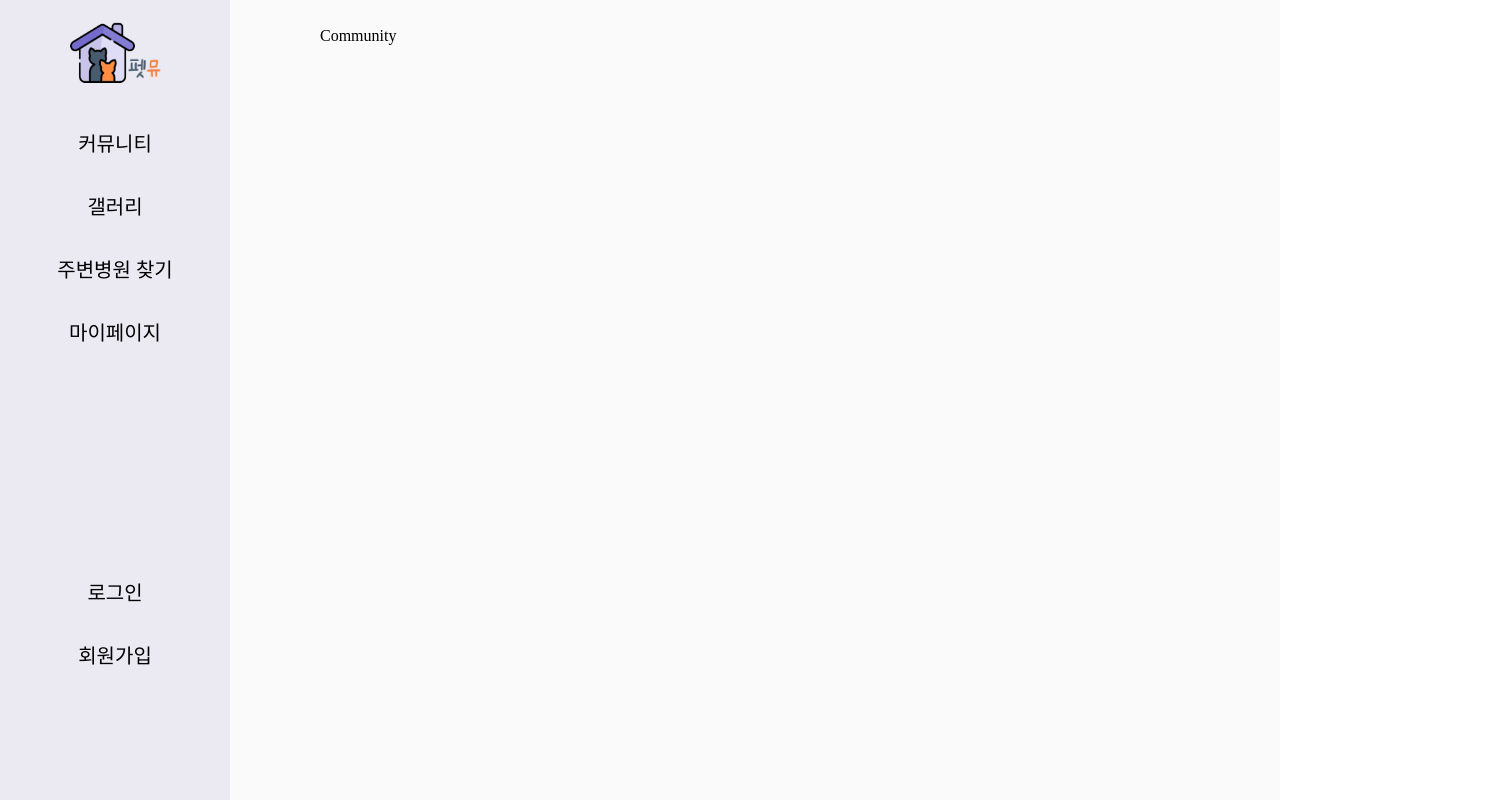
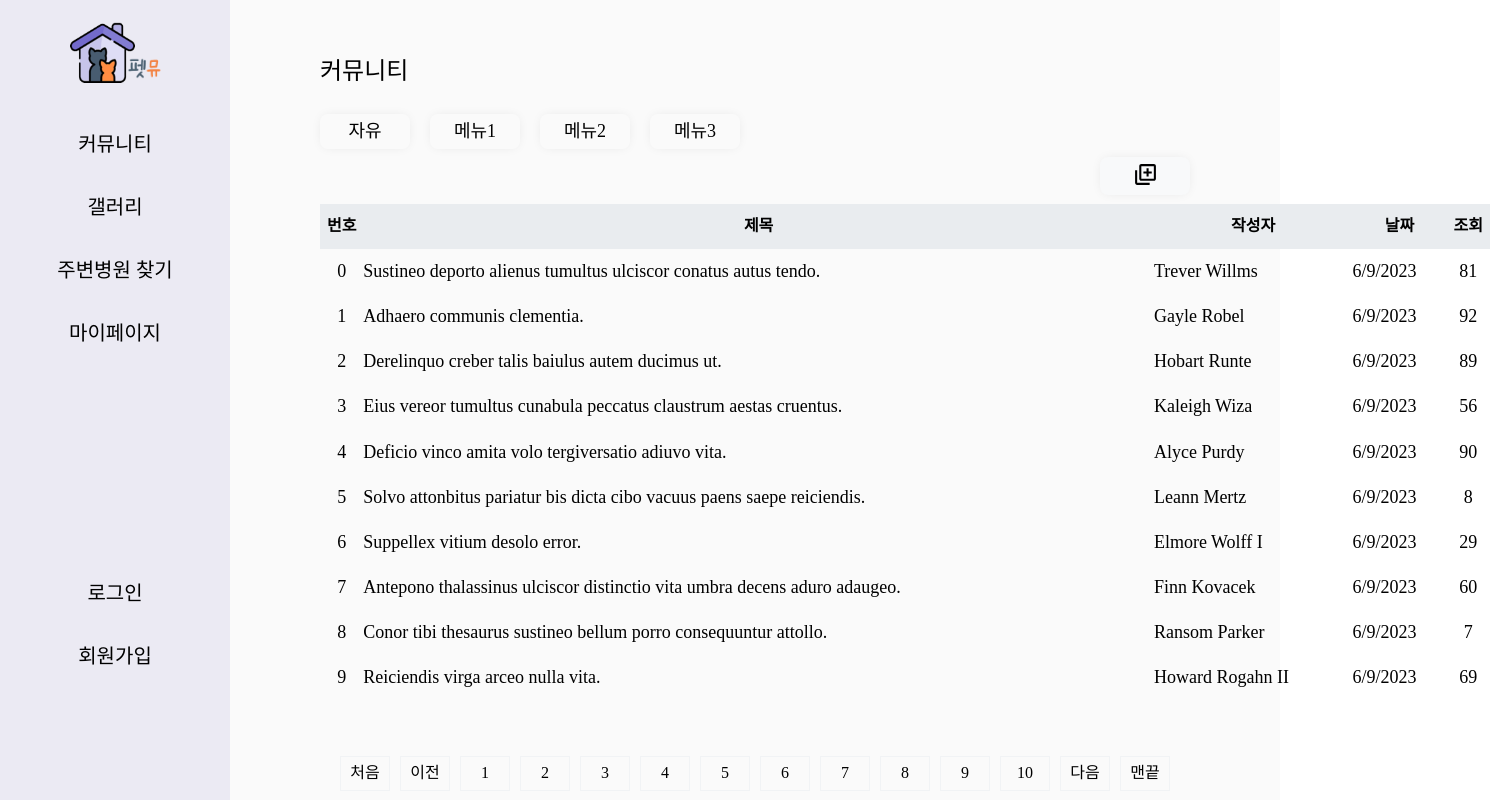
Before and after one commit to Dong-Hoon94/petmu, a React (Vite) app: page /community in a window 1280 px wide. Shown: the top 800 px of the page, 1490 px wide, since content can reach past the window. Built offline with nearby package versions, Linux system fonts and the light colour scheme.

Commit message:
Feat: 커뮤니티 게시판 UI 구현

```diff
--- a/src/components/app/index.jsx
+++ b/src/components/app/index.jsx
@@ -2,7 +2,7 @@ import {Routes, Route} from 'react-router-dom'
 import MainLayout from "../../layouts/MainLayout";
 import Home from "../../pages/home";
 import Login from '../../pages/login';
-import SignUp from '../SignUp';
+// import SignUp from '../SignUp';
 import My from '../../pages/My';
 import Community from '../../pages/community';
 
@@ -17,7 +17,7 @@ const App = () => {
         <Route path='/search-ah' element={<Home />}/>
         <Route path='/my' element={<My />}/>
         <Route path='/login' element={<Login />}/>
-        <Route path='/signup' element={<SignUp />}/>
+        {/* <Route path='/signup' element={<SignUp />}/> */}
       </Routes>
     </MainLayout>
   )
--- a/src/layouts/styles.js
+++ b/src/layouts/styles.js
@@ -22,8 +22,6 @@ export const MainWrap = styled.div`
 
   .contents {
     position: relative;
-    width: 87%;
-    height: 90vh;
     margin: 0 auto;
   }
 `;
--- /dev/null
+++ b/src/pages/community/Board/index.jsx
@@ -0,0 +1,71 @@
+import PropTypes from "prop-types";
+import { useTable } from "react-table";
+import { css } from "@emotion/react";
+/** @jsxImportSource @emotion/react */
+const Board = ({ columns, data }) => {
+  const { getTableProps, getTableBodyProps, headerGroups, rows, prepareRow } =
+    useTable({ columns, data });
+  return (
+    <table
+      css={StyledTable}
+      {...getTableProps()}
+    >
+      <thead css={StyledThead}>
+        {headerGroups.map((headerGroup) => (
+          <tr key={headerGroup.id} {...headerGroup.getHeaderGroupProps()}>
+            {headerGroup.headers.map((column) => (
+              <th scope="col" key={column.id} {...column.getHeaderProps()}>
+                {column.render("Header")}
+              </th>
+            ))}
+          </tr>
+        ))}
+      </thead>
+      <tbody {...getTableBodyProps()} css={StyledTbody}>
+        {rows.map((r) => {
+          prepareRow(r);
+          return (
+            <tr key={r.id} {...r.getRowProps()}>
+              {r.cells.map((c) => (
+                <td key={c.id} {...c.getCellProps()}>
+                  {c.render("Cell")}
+                </td>
+              ))}
+            </tr>
+          );
+        })}
+      </tbody>
+    </table>
+  );
+};
+
+const StyledTable = css`
+  width: 100%;
+  border-spacing: 0;
+`;
+
+const StyledThead = css`
+  tr {
+    height: 45px;
+    background-color: #e9ecef;
+  }
+`;
+
+const StyledTbody = css`
+  font-size: 18px;
+
+  td {
+    padding: 10px 0px;
+  }
+  tr > td:first-child,
+  tr > td:last-child {
+    text-align: center;
+  }
+`;
+
+Board.prototypes = {
+  columns: PropTypes.arrayOf(PropTypes.string).isRequired,
+  data: PropTypes.arrayOf(PropTypes.object).isRequired,
+};
+
+export default Board;
--- /dev/null
+++ b/src/pages/community/comContents/index.jsx
@@ -0,0 +1,42 @@
+import Board from "../Board";
+import { faker } from "@faker-js/faker";
+import { CommunityContents } from "./styles";
+import { useMemo } from "react";
+
+const ComContents = () => {
+  const columns = useMemo(
+    () => [
+      { accessor: "num", Header: "번호"},
+      { accessor: "title", Header: "제목" },
+      { accessor: "username", Header: "작성자" },
+      { accessor: "createdAt", Header: "날짜" },
+      { accessor: "views", Header: "조회" },
+    ],
+    []
+  );
+  const data = useMemo(
+    () =>
+      Array(10)
+        .fill()
+        .map((_, idx) => ({
+          num: idx,
+          id: faker.string.uuid(),
+          title: faker.lorem.paragraph(1),
+          username: faker.person.fullName({
+            firstName: faker.person.firstName(),
+          }),
+          createdAt: new Date().toLocaleDateString(),
+          views: faker.number.int({ max: 100 }),
+        })),
+    []
+  );
+  return (
+    <CommunityContents>
+      <div className="board-wrap">
+        <Board columns={columns} data={data} />
+      </div>
+    </CommunityContents>
+  );
+};
+
+export default ComContents;
--- /dev/null
+++ b/src/pages/community/comContents/styles.js
@@ -0,0 +1,8 @@
+import styled from "@emotion/styled";
+
+export const CommunityContents = styled.section`
+  .board-wrap {
+    min-width: 1170px;
+    width: 100%;
+  }
+`;
--- /dev/null
+++ b/src/pages/community/comHeader/index.jsx
@@ -0,0 +1,49 @@
+import { Link } from "react-router-dom";
+import { ButtonWrap, CommunityHeader, MenuWrap } from "./styles";
+import { BiAddToQueue } from "react-icons/bi";
+const ComHeader = () => {
+  const onMenuClick = (e) => {
+    e.preventDefault();
+    console.log(e.target.textContent);
+  };
+  return (
+    <CommunityHeader>
+      <div className="title">
+        <span>커뮤니티</span>
+      </div>
+      <MenuWrap>
+        <ul>
+          <li>
+            <Link to="/" onClick={onMenuClick}>
+              자유
+            </Link>{" "}
+          </li>
+          <li>
+            <Link to="/" onClick={onMenuClick}>
+              메뉴1
+            </Link>{" "}
+          </li>
+          <li>
+            <Link to="/" onClick={onMenuClick}>
+              메뉴2
+            </Link>{" "}
+          </li>
+          <li>
+            <Link to="/" onClick={onMenuClick}>
+              메뉴3
+            </Link>{" "}
+          </li>
+        </ul>
+      </MenuWrap>
+      <ButtonWrap>
+        <div className="btn-container">
+          <button>
+            <BiAddToQueue size={25} />
+          </button>
+        </div>
+      </ButtonWrap>
+    </CommunityHeader>
+  );
+};
+
+export default ComHeader;
--- /dev/null
+++ b/src/pages/community/comHeader/styles.js
@@ -0,0 +1,78 @@
+import styled from "@emotion/styled";
+
+export const CommunityHeader = styled.header`
+  .title {
+    font-size: 24px;
+  }
+`;
+
+export const MenuWrap = styled.nav`
+  width: 100%;
+  padding-bottom: 30px;
+
+  ul {
+    display: flex;
+    gap: 20px;
+    padding: 25px 0;
+  }
+
+  li {
+    position: relative;
+    display: flex;
+    justify-content: center;
+    align-content: center;
+    width: 90px;
+    box-shadow: 0px 0px 12px -3px rgb(0 0 0 / 10%);
+    border-radius: 8px;
+    font-size: 18px;
+    transition: all 0.3s ease-in-out;
+    a {
+      display: block;
+      padding: 5px 8px;
+      text-align: center;
+      width: 100%;
+    }
+
+    /* &::after {
+      content: '';
+      position: absolute;
+      left: 0%;
+      width: 100%;
+      height: 100%;
+      background: red;
+    } */
+    &:hover {
+      box-shadow: 0px 0px 12px -3px rgb(0 0 0 / 30%);
+    }
+  }
+`;
+
+export const ButtonWrap = styled.div`
+width: 100%;
+position: relative;
+
+.btn-container {
+  position: absolute;
+  right: 0px;
+  bottom: 9px;
+  width: 90px;
+
+  }
+  button {
+    border-radius: 8px;
+    display: block;
+    padding: 5px 8px;
+    width: 100%;
+    text-align: center;
+    border: none;
+    background: #f8f9fa;
+    cursor: pointer;
+    font-size: 15px;
+    font-weight: 500;
+    box-shadow: 0px 0px 12px -3px rgb(0 0 0 / 10%);
+  }
+  &:active {
+    position: relative;
+    top: 3px;
+  }
+`;
--- a/src/pages/community/index.jsx
+++ b/src/pages/community/index.jsx
@@ -1,7 +1,18 @@
+import PagingArea from "./pagingArea";
+import ComContents from "./comContents";
+import ComHeader from "./comHeader";
+import { CommunityContainer, CommunityWrap } from "./styles";
+
 const Community = () => {
   return (
-    <div>Community</div>
-  )
-}
+    <CommunityWrap>
+      <CommunityContainer>
+        <ComHeader />
+        <ComContents />
+        <PagingArea lastCnt={10}/>
+      </CommunityContainer>
+    </CommunityWrap>
+  );
+};
 
-export default Community
+export default Community;
--- /dev/null
+++ b/src/pages/community/pagingArea/index.jsx
@@ -0,0 +1,40 @@
+import PropTypes from "prop-types";
+import { Link } from "react-router-dom";
+
+import { Pagination } from "./styles";
+import { useState } from "react";
+
+const PagingArea = ({ lastCnt }) => {
+  const [pageNum, setPageNum] = useState(0);
+  return (
+    <Pagination>
+      <ul>
+        <li>
+          <Link to="?page=1">처음</Link>
+        </li>
+        <li>
+          <Link to="/">이전</Link>
+        </li>
+        {Array(lastCnt)
+          .fill()
+          .map((_, idx) => (
+            <li key={idx} className="page_num">
+              <Link to={`?page=${idx + 1}`}>{idx + 1}</Link>
+            </li>
+          ))}
+        <li>
+          <Link to="/">다음</Link>
+        </li>
+        <li>
+          <Link>맨끝</Link>
+        </li>
+      </ul>
+    </Pagination>
+  );
+};
+
+PagingArea.propTypes = {
+  lastCnt: PropTypes.number.isRequired,
+};
+
+export default PagingArea;
--- /dev/null
+++ b/src/pages/community/pagingArea/styles.js
@@ -0,0 +1,31 @@
+import styled from "@emotion/styled";
+
+export const Pagination = styled.div`
+  margin-top: 45px;
+
+  ul {
+    gap: 10px;
+    display: flex;
+    justify-content: center;
+    padding: 10px 0;
+    height: 55px;
+  }
+
+  li {
+    display: flex;
+    justify-content: center;
+    align-items: center;
+    width: 50px;
+    border: 1px solid #f1f3f5;
+    &:hover {
+      border: 1px solid #ced4da;
+    }
+    & a {
+      width: 100%;
+      height: 100%;
+      display: flex;
+      justify-content: center;
+      align-items: center;
+    }
+  }
+`;
--- /dev/null
+++ b/src/pages/community/styles.js
@@ -0,0 +1,11 @@
+import styled from "@emotion/styled";
+
+export const CommunityWrap = styled.div`
+  padding-top: 30px;
+  width: 100%;
+`;
+export const CommunityContainer = styled.div`
+  width: 87%;
+  margin: 0 auto;
+  line-height: 1.4;
+`;
```
